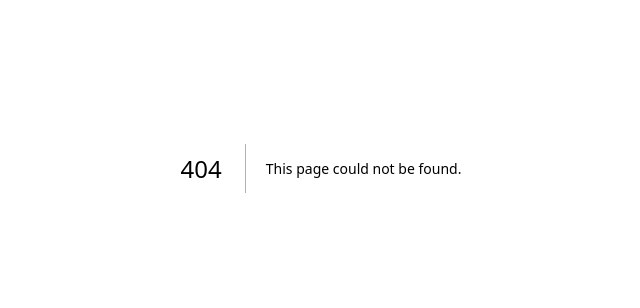
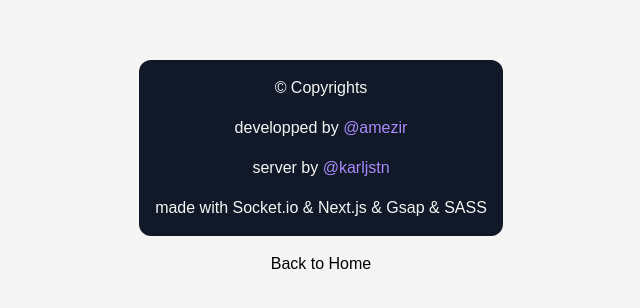
Before and after one commit to amezir/Chat-App, a Next.js app: page /mention in a window 1280 px wide. Before the commit this address had no page. Shown: the part 232-540 px from the top of the page, without its empty margins (319-959 px from the left). Built offline with nearby package versions, Linux system fonts and the light colour scheme.

Commit message:
add mention legal and animation and style

```diff
--- a/src/components/Navbar/Navbar.jsx
+++ b/src/components/Navbar/Navbar.jsx
@@ -36,8 +36,8 @@
             </div>
             <div>
                 <button className={styles.buttonlogout} onClick={() => {
-                    localStorage.removeItem("username");
-                    localStorage.removeItem("sessionID");
+                    localStorage.clear("username");
+                    localStorage.clear("sessionID");
                     disconnect();
                     push("./login");
                 }}><svg viewBox="0 0 512 512"><path d="M377.9 105.9L500.7 228.7c7.2 7.2 11.3 17.1 11.3 27.3s-4.1 20.1-11.3 27.3L377.9 406.1c-6.4 6.4-15 9.9-24 9.9c-18.7 0-33.9-15.2-33.9-33.9l0-62.1-128 0c-17.7 0-32-14.3-32-32l0-64c0-17.7 14.3-32 32-32l128 0 0-62.1c0-18.7 15.2-33.9 33.9-33.9c9 0 17.6 3.6 24 9.9zM160 96L96 96c-17.7 0-32 14.3-32 32l0 256c0 17.7 14.3 32 32 32l64 0c17.7 0 32 14.3 32 32s-14.3 32-32 32l-64 0c-53 0-96-43-96-96L0 128C0 75 43 32 96 32l64 0c17.7 0 32 14.3 32 32s-14.3 32-32 32z"></path></svg></button>
--- a/src/pages/index.jsx
+++ b/src/pages/index.jsx
@@ -106,8 +106,6 @@
         localStorage.setItem("sessionID", sessionID);
         // save the ID of the user
         socket.userID = userID;
-
-        localStorage.removeItem("error");
     };
 
     const scrollToBottom = () => {
--- /dev/null
+++ b/src/pages/mention.jsx
@@ -0,0 +1,49 @@
+import React from 'react';
+import style from '../styles/mention.module.scss';
+import { useEffect } from 'react';
+import { useRef } from 'react';
+
+import gsap from 'gsap';
+
+const LegalMention = () => {
+
+    const mention = useRef(null);
+
+    const btn = useRef(null);
+
+    useEffect(() => {
+        gsap.from(mention.current, {
+            duration: 1,
+            y: 100,
+            opacity: 0,
+            ease: "back.out(1.7)"
+        })
+
+        gsap.from(btn.current, {
+            duration: 1,
+            y: 100,
+            opacity: 0,
+            ease: "back.out(1.7)",
+            delay: 1
+        })
+
+    }, [])
+
+    return (
+        <div className={style.ctn}
+        >
+            <div className={style.ctnMention} ref={mention}
+            >
+                <p>© Copyrights </p>
+                <p> developped by <a href="https://github.com/amezir" target="_blank"
+                >@amezir</a></p>
+                <p>server by <a href="" blank>@karljstn</a></p>
+                <p>made with Socket.io & Next.js & Gsap & SASS</p>
+            </div>
+            <a href="/login" ref={btn}
+            >Back to Home</a>
+        </div >
+    );
+}
+
+export default LegalMention;
--- a/src/styles/login.module.scss
+++ b/src/styles/login.module.scss
@@ -56,3 +56,36 @@
     line-height: 1.25rem;
     margin-top: 0.25rem;
 }
+
+.logo {
+    justify-content: center;
+    align-items: center;
+    display: flex;
+    flex-direction: column;
+    gap: 1rem;
+
+    svg {
+        width: 50px;
+        height: 50px;
+    }
+
+    path {
+        fill: rgba(167, 139, 250);
+    }
+}
+
+.mention {
+    text-align: center;
+    font-size: 0.875rem;
+    line-height: 1.25rem;
+    margin-top: 0.25rem;
+
+    a {
+        color: rgba(156, 163, 175, 1);
+        text-decoration: none;
+    }
+
+    a:hover {
+        color: rgba(243, 244, 246, 1);
+    }
+}
--- /dev/null
+++ b/src/styles/mention.module.scss
@@ -0,0 +1,30 @@
+.ctn {
+    display: flex;
+    flex-direction: column;
+    justify-content: center;
+    align-items: center;
+    text-align: center;
+    height: 100vh;
+    background-color: #f5f5f5;
+    gap: 1rem;
+
+    a {
+        color: black;
+        text-decoration: none;
+    }
+}
+
+.ctnMention {
+    display: flex;
+    flex-direction: column;
+    gap: 1rem;
+    background-color: rgba(17, 24, 39, 1);
+    padding: 1rem;
+    border-radius: 0.75rem;
+    color: #f5f5f5;
+
+    a {
+        color: rgba(167, 139, 250);
+        cursor: pointer;
+    }
+}
```
Also changed, not shown: src/pages/login.jsx (+7 -1 lines).
